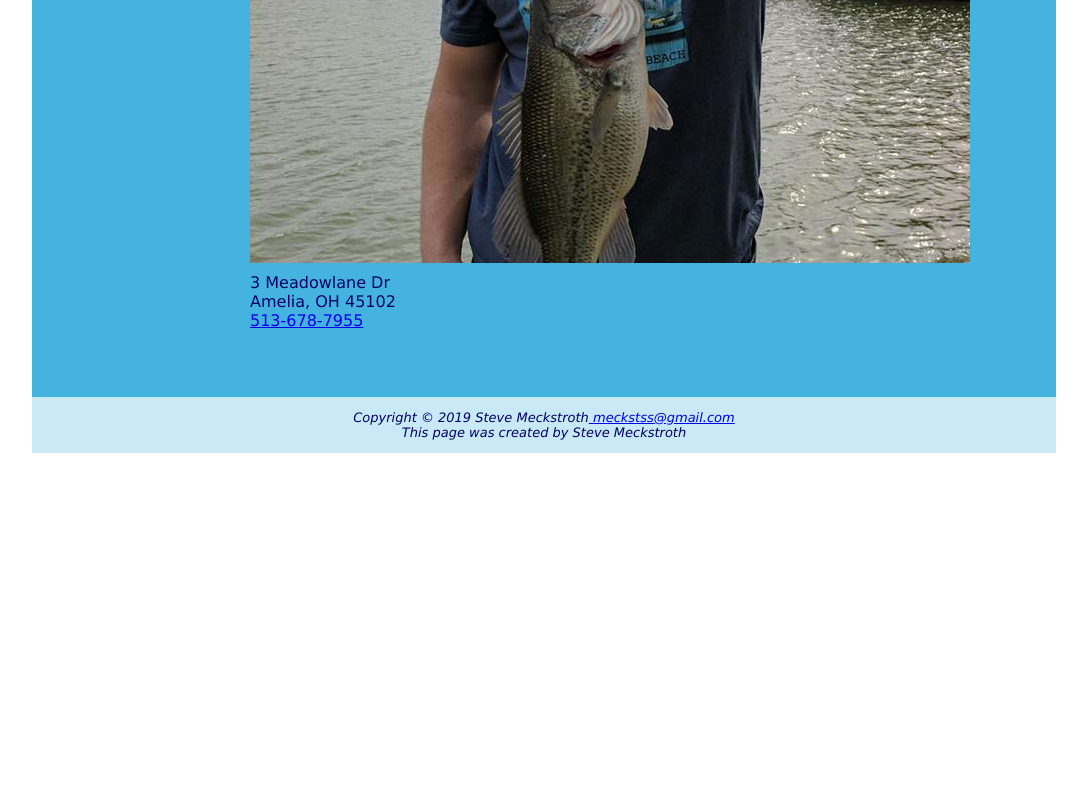
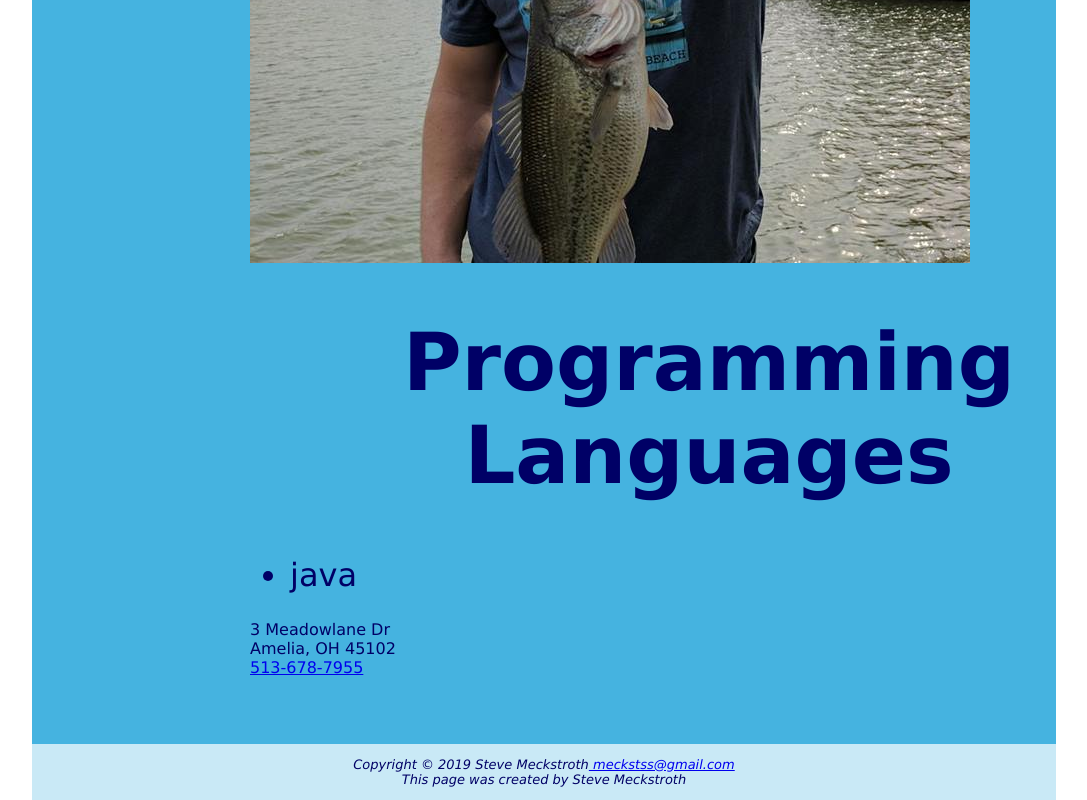
Before and after one commit to SteveMeckstroth/IT3049-19US-Portfolio, a plain HTML site: page index.html in a window 1280 px wide. Shown: the part 1341-2141 px from the top of the page, without its empty margins (96-1183 px from the left). Before the commit the page ends 1794 px from the top, so only its background shows below. Drawn offline with Linux system fonts and the light colour scheme.

Commit message:
Added section for programming languages

```diff
--- a/index.html
+++ b/index.html
@@ -18,6 +18,11 @@
 Hello.  I am Steve Meckstroth and I am currently enrolled in the University of Cincinnati's Bachelor's program for a degree in IT with a concentration in Web Application Development.  During this semester, Summer 2019, I am hoping to advance my skills to Web Game Development!
 </p>
 <div class="selfie"></div>
+<div class="topic">
+<h1> Programming Languages</h1>
+<ul><li>java</li></ul>
+</div>
+
 <div class="clear">
 	3 Meadowlane Dr<br>Amelia, OH 45102<br><a id="mobile" href="tel:513-678-7955">513-678-7955</a><br><br>
 </div>
```
